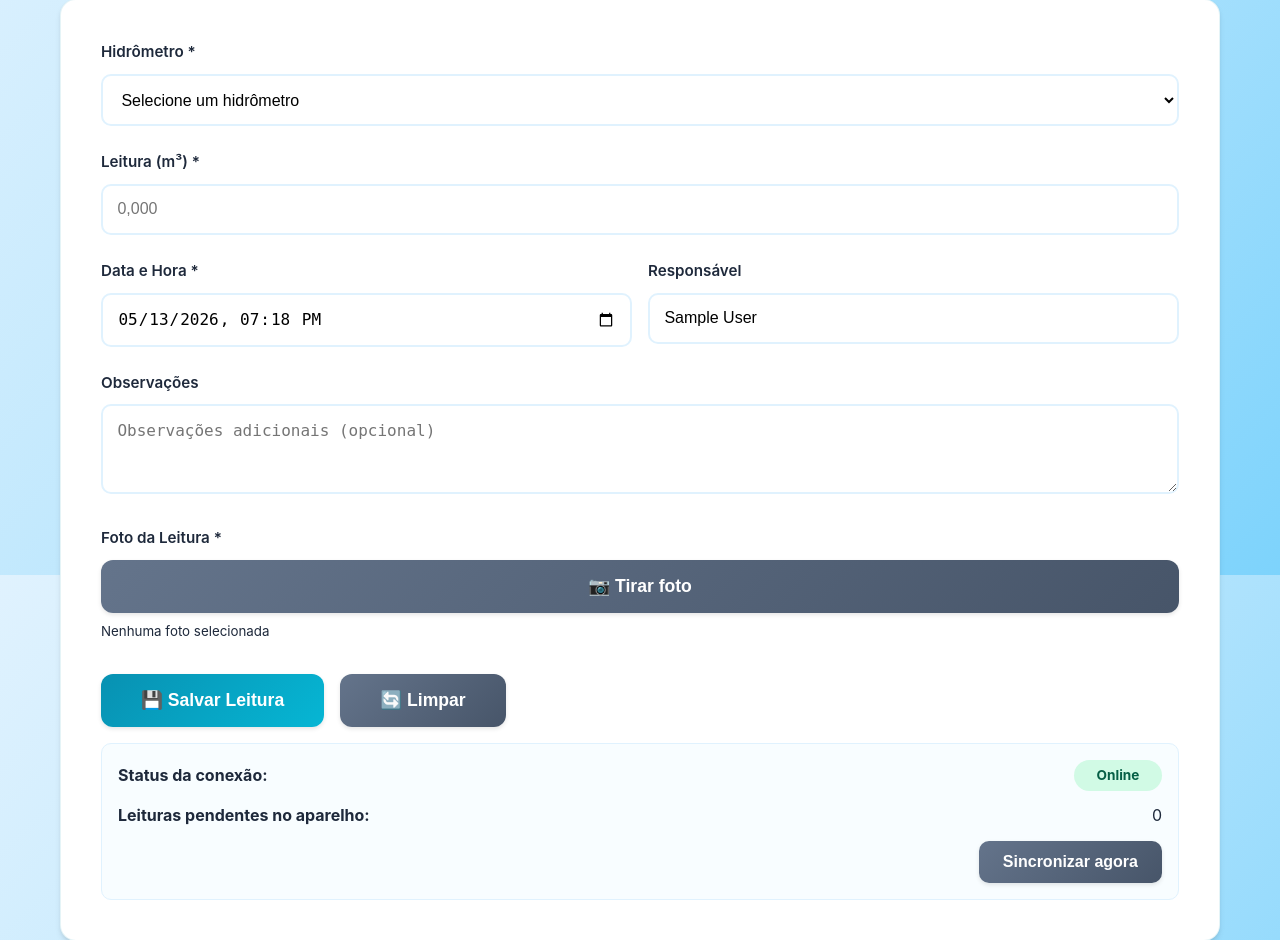
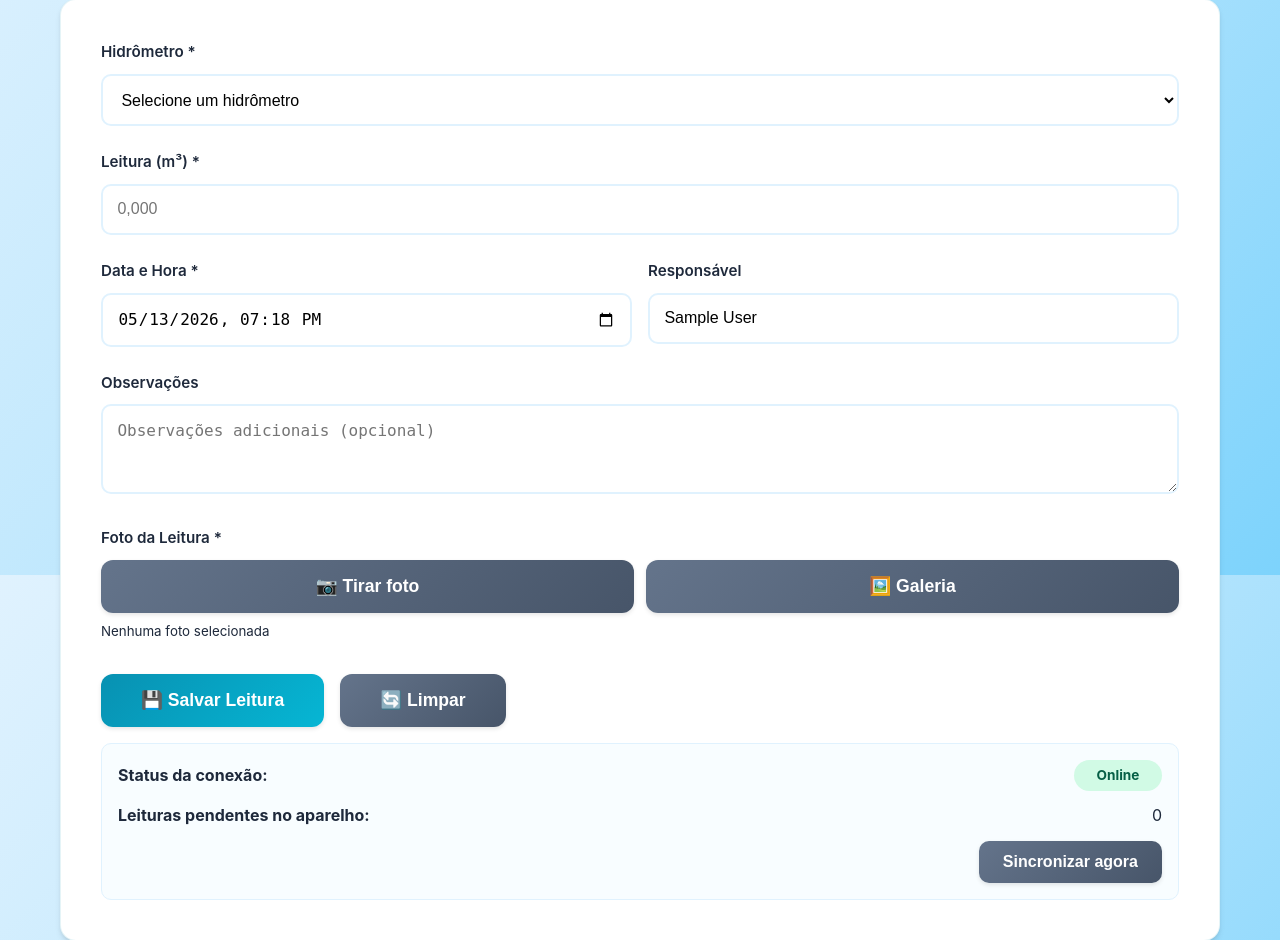
Before and after one commit to thiagopecli/controle-de-consumo-de-agua, a Django app: page /registrar-leitura/ in a window 1280 px wide. Shown: the part 225-1165 px from the top of the page. Run offline with Django 5.2, Linux system fonts and the light colour scheme; the visitor is signed in with stand-in values (Sample User, id 1); data that the repository does not hold is empty; parts of the project's set-up code (start-up, migrations or seed data) failed here and were passed over.

Commit message:
fix/adicionando botão galeria

```diff
--- a/templates/consumo/registrar_leitura.html
+++ b/templates/consumo/registrar_leitura.html
@@ -53,10 +53,15 @@
 
             <div class="form-group">
                 <label for="foto">Foto da Leitura *</label>
-                <input type="file" id="foto" name="foto" accept="image/*" capture="environment" required style="display: none;">
-                <button type="button" id="btnFoto" class="btn btn-secondary btn-lg" style="width: 100%;">
-                    📷 Tirar foto
-                </button>
+                <input type="file" id="foto" name="foto" accept="image/*" required style="display: none;">
+                <div class="form-row" style="gap: 0.75rem;">
+                    <button type="button" id="btnFotoCamera" class="btn btn-secondary btn-lg" style="flex: 1;">
+                        📷 Tirar foto
+                    </button>
+                    <button type="button" id="btnFotoGaleria" class="btn btn-secondary btn-lg" style="flex: 1;">
+                        🖼️ Galeria
+                    </button>
+                </div>
                 <small id="fotoSelecionada" style="display: block; margin-top: 0.5rem;">Nenhuma foto selecionada</small>
             </div>
 
@@ -591,13 +596,24 @@ document.addEventListener('DOMContentLoaded', function() {
     }
 
     const fotoInput = document.getElementById('foto');
-    const btnFoto = document.getElementById('btnFoto');
+    const btnFotoCamera = document.getElementById('btnFotoCamera');
+    const btnFotoGaleria = document.getElementById('btnFotoGaleria');
     const fotoSelecionada = document.getElementById('fotoSelecionada');
 
-    if (fotoInput && btnFoto) {
-        btnFoto.addEventListener('click', function() {
-            fotoInput.click();
-        });
+    if (fotoInput) {
+        if (btnFotoCamera) {
+            btnFotoCamera.addEventListener('click', function() {
+                fotoInput.setAttribute('capture', 'environment');
+                fotoInput.click();
+            });
+        }
+
+        if (btnFotoGaleria) {
+            btnFotoGaleria.addEventListener('click', function() {
+                fotoInput.removeAttribute('capture');
+                fotoInput.click();
+            });
+        }
 
         fotoInput.addEventListener('change', function() {
             if (fotoSelecionada) {
```
